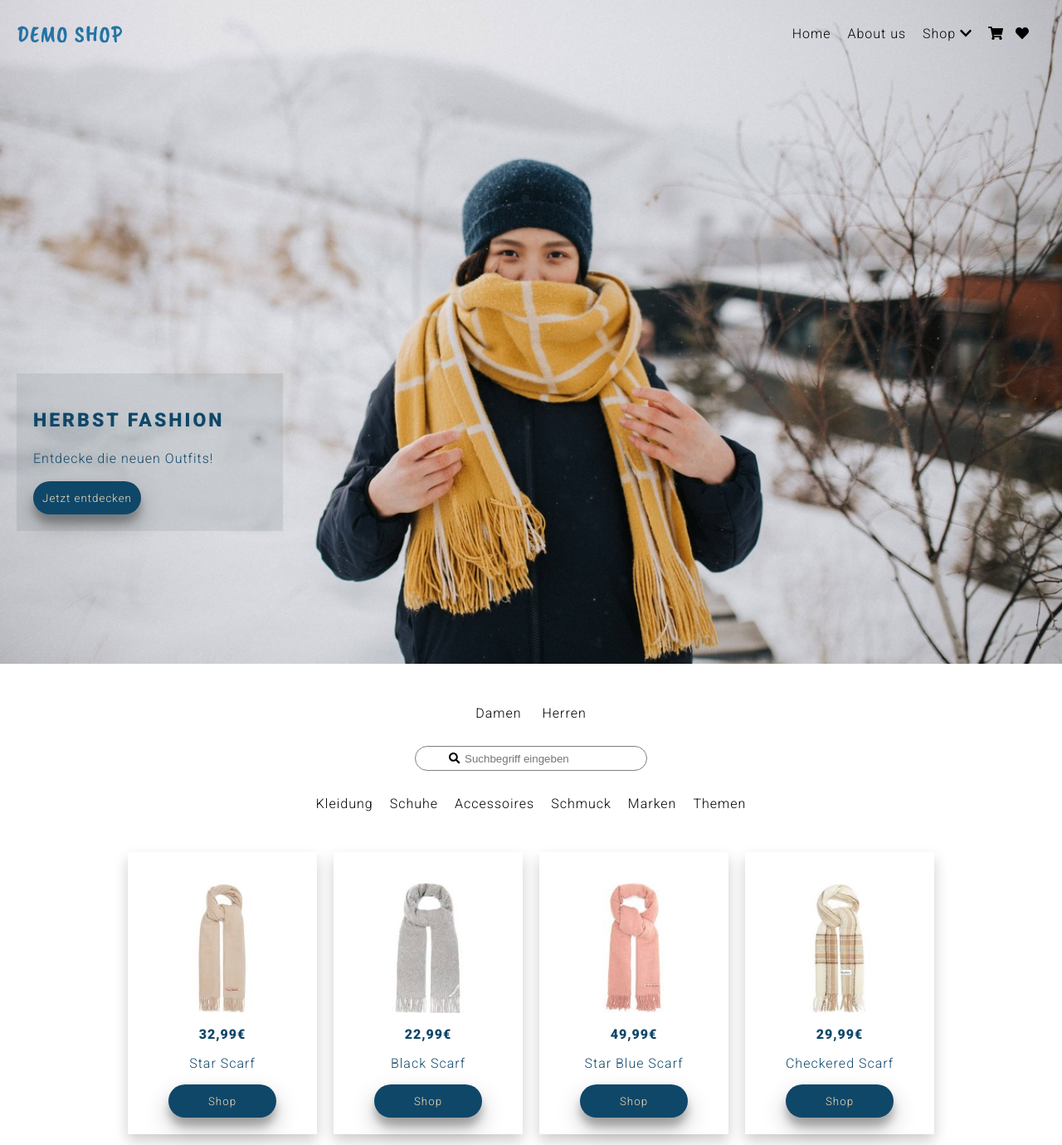
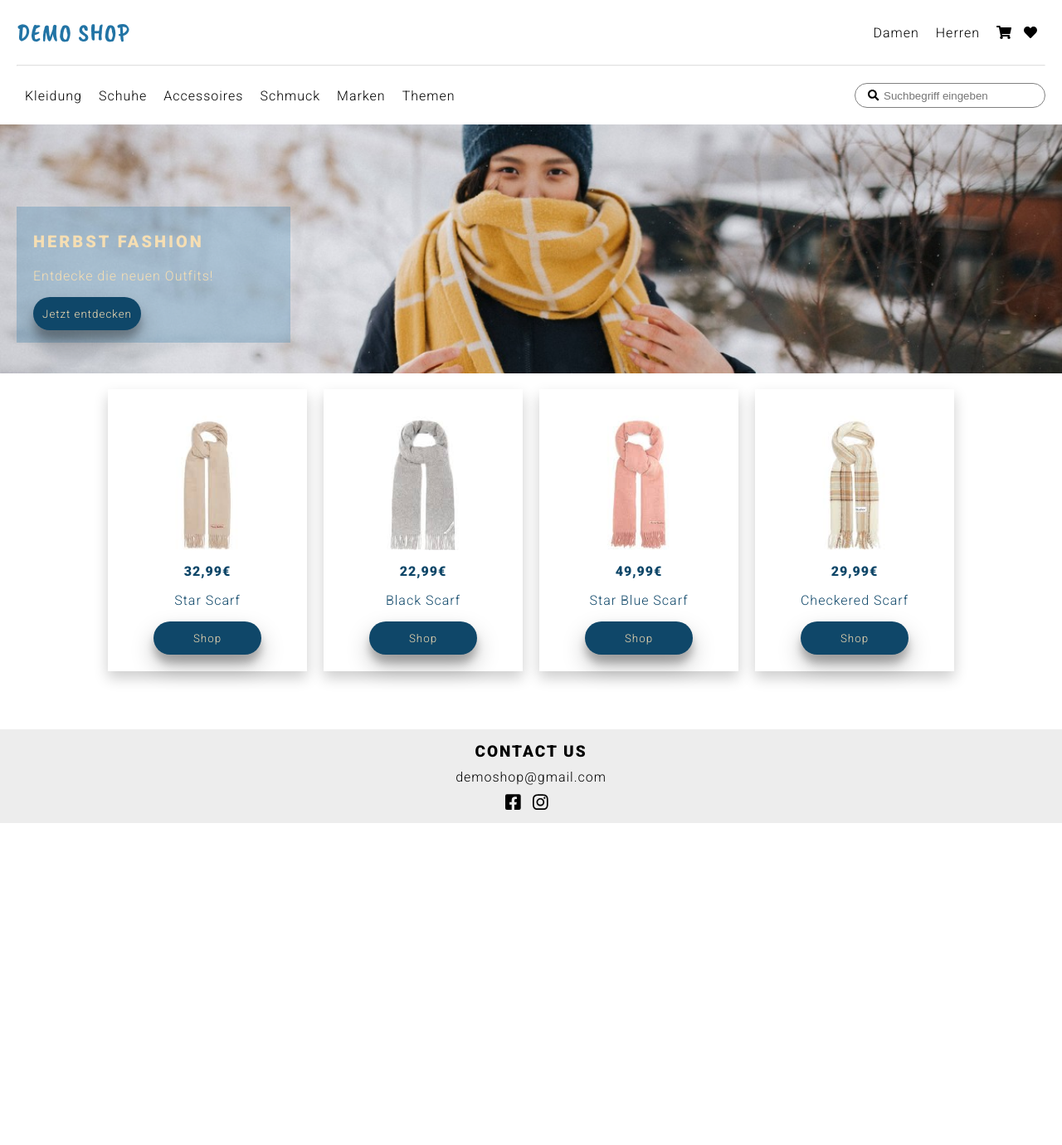
Before and after one commit to cristinasimoes/demo-shop, a plain HTML site: page index.html in a window 1280 px wide. Shown: the top 1380 px of the page at 83% size. After the commit the page ends 992 px from the top, so only its background shows below. Drawn offline with nearby package versions, Linux system fonts and the light colour scheme.

Commit message:
Add files via upload

```diff
--- a/index.html
+++ b/index.html
@@ -16,29 +16,36 @@
             <div class="logo">DEMO SHOP
             </div>
             <ul class="menu-nav">
-            <li><a href="#">Home</a></li>
-            <li><a href="#">About us</a></li>
-            <li class="dropdown">
-                <a href="#" class="dropbtn">Shop</a>
-                <i class="fas fa-chevron-down"></i>
-                <div class="dropdown-content">
-                    <a href="#">Kleidung</a>
-                    <a href="#">Schuhe</a>
-                    <a href="#">Accessoires</a>
-                    <a href="#">Schmuck</a>
-                    <a href="#">Marken</a>
-                    <a href="#">Themen</a>
-                </div>
-            </li>
+                <li><a href="#">Damen</a></li>
+                <li><a href="#">Herren</a></li>
                 <li class="icons">
                     <i class="fas fa-shopping-cart"></i>
                     <i class="fa fa-heart"></i>
                 </li>
             </ul>
         </nav>
+        <hr>
+        <!-- SHOP MENU -->
+        <div class="shop-nav">
+            <div class="shop-nav-menu">
+                <ul>
+                    <li><a href="#">Kleidung</a></li>
+                    <li><a href="#">Schuhe</a></li>
+                    <li><a href="#">Accessoires</a></li>
+                </ul>
+                <ul>
+                    <li><a href="#">Schmuck</a></li>
+                    <li><a href="#">Marken</a></li>
+                    <li><a href="#">Themen</a></li>
+                </ul>
+            </div>
+            <form>
+                <button type="submit"><i class="fa fa-search "></i>
+                    <input type="text" placeholder="Suchbegriff eingeben" name="search"></button>
+            </form>
+        </div>
         <!-- HEADER SECTION -->
         <section class="header-section">
-        <img src="media/banner1.jpg" alt="" class="bg-image">
             <div class="card">
                 <div>
                     <h3>HERBST FASHION</h3>
@@ -48,30 +55,8 @@
                 Jetzt entdecken
                 </button>
             </div>
+            <img src="media/banner1.jpg" alt="" class="bg-image">
         </section>
-    <!-- SHOP MENU -->
-    <div class="shop-nav">
-        <div class="first-row-nav">
-            <div>
-                <a href="#">Damen</a>
-                <a href="#">Herren</a>
-            </div>
-            <form>
-                <button type="submit"><i class="fa fa-search "></i>
-                    <input type="text" placeholder="Suchbegriff eingeben" name="search"></button>
-            </form>
-        </div>
-        <div class="second-row-nav">
-            <ul>
-                <li><a href="#">Kleidung</a></li>
-                <li><a href="#">Schuhe</a></li>
-                <li><a href="#">Accessoires</a></li>
-                <li><a href="#">Schmuck</a></li>
-                <li><a href="#">Marken</a></li>
-                <li><a href="#">Themen</a></li>
-            </ul>
-        </div>
-    </div>
         <!-- SHOP SECTION -->
         <section class="shop-section">
             <div class="first-row">
--- a/style.css
+++ b/style.css
@@ -11,14 +11,9 @@ body{
     font-family: 'Roboto', sans-serif;
     letter-spacing: 1px;
     background-color: white;
+    font-size: 16px;
 }
-ul{
-    margin-right: 20px;
-}
-li{
-    list-style: none;
-    padding: 10px;
-}
+
 a{
     text-decoration: none;
     color: black;
@@ -30,70 +25,84 @@ a:hover{
     padding-right: 10px;
 }
 /* NAV BAR */
-nav{
-    height: 80px;
-    width: 100vw;
-    position: absolute;
-    display: flex;
-    flex-direction: row;
-    justify-content: space-between;
+.logo{
+    font-family: 'Caveat Brush', cursive;
+    font-size: 30px;
+    color: #2274A5;
+    padding: 10px;
+    margin: auto;
+}
+ul{
+    padding: 0;
+    margin: auto;
+}
+li{
+    list-style: none;
+    padding: 5px 10px;
 }
 
-.logo{
-    font-family: 'Caveat Brush', cursive;
-    font-size: 28px;
-    color: #2274A5;
-    padding: 20px;
+nav{
+    display: flex;
+    flex-direction: column;
+    padding: 10px;
+}
+.menu-nav{
+    display: flex;
+}
+hr{
+    opacity: 0.3;
+    margin: 0 20px;
 }
 
-.dropdown-content {
-    display: none;
-    position: absolute;
-    background-color: #3946487d;
-    min-width: 160px;
-    box-shadow: 0px 8px 16px 0px rgba(0,0,0,0.2);
-    z-index: 1;
-    margin: -22px -168px;
+/* SHOP MENU */
+.shop-nav{
+    display: flex;
+    flex-direction: column;
+    align-items: center;
+    padding: 10px 0;
 }
-.dropdown-content a {
-    color: wheat;
-    padding: 12px 16px;
-    text-decoration: none;
-    display: block;
-    text-align: left;
+.shop-nav-menu{
+    display: flex;
 }
-.dropdown-content a:hover {
-    box-shadow: 0px 8px 16px 0px rgba(0,0,0,0.2);;;
+.shop-nav-menu ul{
+    display: flex;
+    flex-direction: column;
 }
-.dropdown:hover .dropdown-content {
-    display: block;
+.shop-nav button{
+    border: none;
+    background-color: white;
+    border: 1px solid gray;
+    height: 30px;
+    border-radius: 20px;
+    width: 230px;
+}
+
+input{
+    border: none;
+}
+input:focus {
+    outline:none;
+}
+form{
+    padding: 10px 0;
 }
 
 /* HEADER SECTION */
-.header-section{
-    height: 100vh;
-    display: flex;
-}
 .bg-image{
     display: block;
     width: 100vw;
-    height: 100vh;
+    height: 400px;
     object-fit: cover;
 }
 .header-section .card{
     background-color: #2274a545;
-    width: 231px;
-    height: 150px;
-    padding: 20px;
-    display: flex;
-    flex-direction: column;
-    justify-content: space-between;
+    top: 470px;
     position: absolute;
-    bottom: 3vh;
+    padding: 10px 10px 15px 10px;
 }
 h3{
     color: wheat;
-    font-size: 23px;
+    font-size: 20px;
     letter-spacing: 3px;
 }
 p{
@@ -110,57 +119,6 @@ p{
     border: none;
     font-family: 'Roboto', sans-serif;
     letter-spacing: 1px;
-}
-/* SHOP MENU */
-.shop-nav{
-    margin-top: 50px;
-}
-.first-row-nav{
-    display: flex;
-    flex-direction: column;
-    align-items: center;
-}
-.second-row-nav li{
-    float: left;
-}
-.second-row-nav{
-    margin-bottom: 80px;
-    display: flex;
-    justify-content: center;
-}
-.second-row-nav li{
-    padding: 10px 0;
-}
-.second-row-nav{
-    width: 82vw;
-    margin: auto;
-}
-.shop-nav a{
-    padding: 10px;
-}
-.shop-nav ul{
-    display: flex;
-    flex-direction: column;
-    align-items: center;
-    padding: 20px 0;
-    margin: 0;
-}
-.shop-nav button{
-    border: none;
-    background-color: white;
-    border: 1px solid gray;
-    height: 30px;
-    border-radius: 20px;
-    width: 280px;
-}
-form{
-    padding-top: 30px;
-}
-input{
-    border: none;
-}
-input:focus {
-    outline:none;
 }
 
 /* SHOP SECTION */
@@ -228,6 +186,16 @@ input:focus {
     font-weight: bold;
 }
 
+.btn-shop:hover{
+    width: 130px;
+    cursor: pointer;
+    transform: scale(1.1);
+    transition: all ease 0.5s;
+}
+.card:hover {
+    box-shadow: 0 14px 28px rgba(0,0,0,0.25), 0 10px 10px rgba(0,0,0,0.22);
+    transition: all ease 0.5s;
+}
 /* FOOTER */
 footer{
     padding: 10px 20px;
@@ -261,102 +229,57 @@ footer ul{
     text-align: center;
 }
 
-/* MEDIA QUERIES */
-@media only screen and (min-width: 554px) {
-    ul{
-        display: flex;
+
+@media only screen and (min-width: 768px) {
+    nav{
+        flex-direction: row;
+        justify-content: space-between;
     }
-    /* NAV */
-    nav{
+    .logo{
+        margin: 0;
+    }
+    .menu-nav{
+        margin: 0;
         align-items: center;
     }
-    .dropdown-content {
-        margin: 0;
-    }
-    /* SHOP MENU */
-    .second-row-nav{
-        width: 100vw;
-        margin: auto;
-    }
-    /* SHOP SECTION */
-    .first-row, .second-row{
+    .shop-nav-menu ul{
         display: flex;
         flex-direction: row;
-        align-items: center;
+    }
+    .bg-image{
+        height: 300px;
+    }
+    .header-section .card{
+        top: 249px;
+    }
+
+    .first-row, .second-row {
+        flex-direction: row;
         justify-content: center;
     }
-    .shop-section .card{
-        width: 188px;
-    }
-    /* FOOTER */
-    .faq, .demo-shop{
-        display: block;
-    }
-    .contact{
-        margin: inherit;
-        text-align: left;
+    .shop-section .card {
+        width: 200px;
     }
 }
 
-@media only screen and (min-width: 832px) {
-    /* HEADER SECTION */
+@media only screen and (min-width: 1024px) {
     .header-section .card{
-        background-color: #7e8a8b33;
-        width: 281px;
-        height: 150px;
-        left: 20px;
-        bottom: 20vh;
+        margin-left: 20px;
+
     }
-    h3{
-        font-size: 23px;
-        color: #0f4769;
-        letter-spacing: 3px;
+    .shop-nav {
+        flex-direction: row;
+        justify-content: space-between;
+        padding: 10px 20px;
     }
-    p{
-        color: #0f4769;
-    }
-    /* SHOP MENU */
-    .shop-nav ul{
-        display: flex;
-        flex-direction: row;
-        align-items: center;
-        padding: 20px 0;
-        margin: 0;
-    }
-    /* SHOP SECTION */
-    .shop-section{
+    .shop-section {
+        /* display: flex; */
         flex-direction: row;
     }
-    .first-row, .second-row{
-        display: flex;
-        flex-direction: column;
-        align-items: center;
-    }
-    .btn-shop{
-        background-color: #0f4769;
-        width: 130px;
-        height: 40px;
-        box-shadow: 0 14px 28px rgba(0,0,0,0.25), 0 10px 10px rgba(0,0,0,0.22);
-        color: wheat;
-        border-radius: 20px;
-        border: none;
-    }
-    .btn-shop:hover{
-        width: 130px;
-        cursor: pointer;
-        transform: scale(1.1);
-        transition: all ease 0.5s;
-    }
-    .card:hover {
-        box-shadow: 0 14px 28px rgba(0,0,0,0.25), 0 10px 10px rgba(0,0,0,0.22);
-        transition: all ease 0.5s;
-    }
+    .header-section .card {
+        width: 300px;
+        padding: 10px 10px 15px 20px;
+
     }
 
-@media only screen and (min-width: 1000px) {
-    .first-row, .second-row{
-        display: flex;
-        flex-direction: row;
-        align-items: center;
 }
-}
```
Lines whose indentation alone changed are shown as unchanged.
